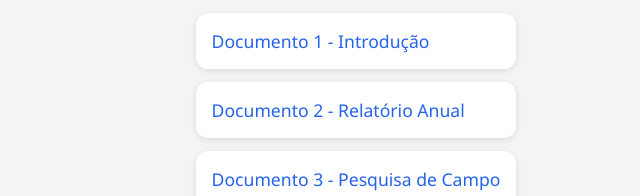
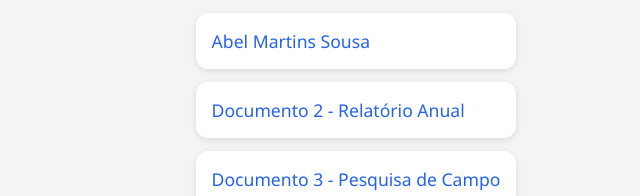
Before and after one commit to SergioDev87/laudos, a plain HTML site: page index.html in a window 1280 px wide. Shown: the part 179-375 px from the top of the page, 284-924 px from the left. Drawn offline with Linux system fonts and the light colour scheme.

Commit message:
add link Abel

```diff
--- a/index.html
+++ b/index.html
@@ -86,7 +86,7 @@
     <h2>Documentos disponíveis</h2>
     <ul>
       <!-- 🧩 Adicione aqui os seus PDFs -->
-      <li><a href="src/pdf/documento1.pdf" target="_blank">Documento 1 - Introdução</a></li>
+      <li><a href="src/pdf/Abel_Martins_Sousa.pdf" target="_blank">Abel Martins Sousa</a></li>
       <li><a href="src/pdf/documento2.pdf" target="_blank">Documento 2 - Relatório Anual</a></li>
       <li><a href="src/pdf/documento3.pdf" target="_blank">Documento 3 - Pesquisa de Campo</a></li>
       <li><a href="src/pdf/documento4.pdf" target="_blank">Documento 4 - Manual Técnico</a></li>
```
